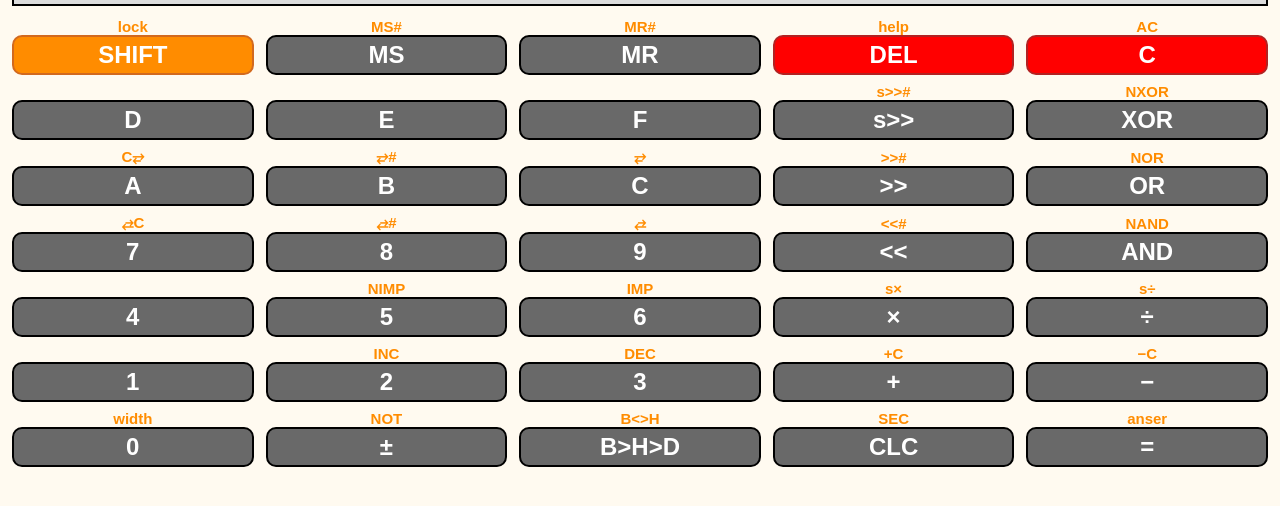
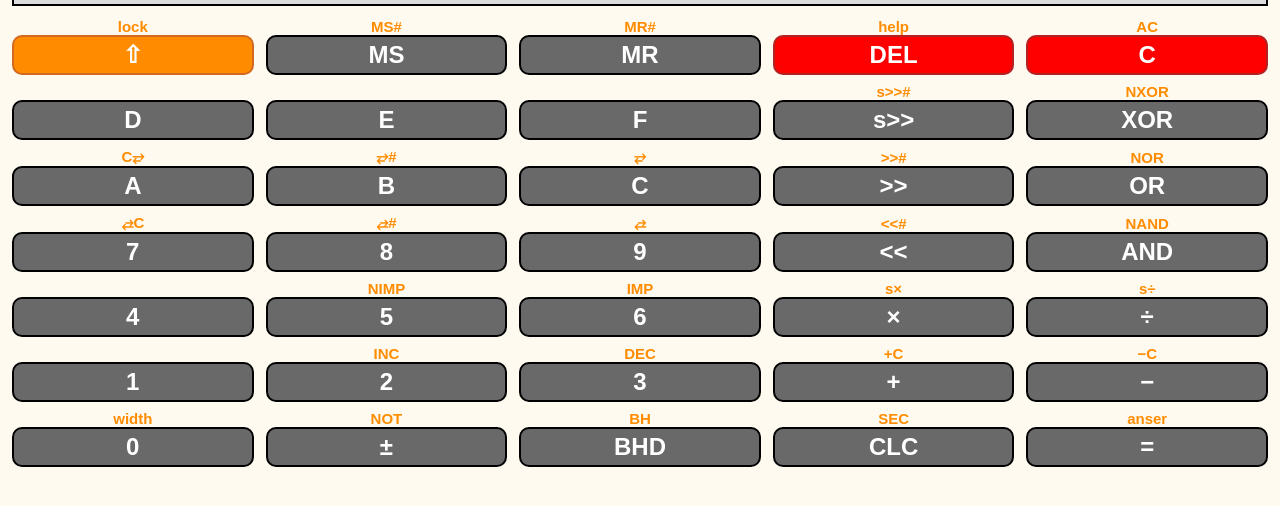
Before and after one commit to maarten-pennings/AluCalc, a plain HTML site: page AluCalc.html in a window 1280 px wide. Shown: the part 82-588 px from the top of the page. Drawn offline with Linux system fonts and the light colour scheme.

Commit message:
button labels smaller

```diff
--- a/AluCalc.html
+++ b/AluCalc.html
@@ -137,7 +137,8 @@
         document.getElementsByTagName("body")[0].onkeydown = hotkeyhandler;
         var buttons = document.getElementsByTagName("button");
         help = "<TITLE>ALU calc HELP</TITLE><table>\n"
-        help += "  <tr><td><b>hotkey</b></td><b>primary function</b></td><td><b>secondary function</b></td></tr>\n"
+        help += "<META name=\"viewport\" content=\"width=device-width, initial-scale=1.0\">\n"
+        help += "  <tr><td><b>hotkey</b></td><td><b>primary function</b></td><td><b>secondary function</b></td></tr>\n"
         for( var ix=0; ix<buttons.length; ix++ ) {
           const but = buttons[ix];
           const but_id = but.getAttribute("_id");
@@ -177,7 +178,7 @@
       <DIV class="skey">MR#</DIV>
       <DIV class="skey" >help</DIV>
       <DIV class="skey">AC</DIV>
-      <BUTTON class="mkey shift" _key="z" _id="key-shift" _helpm="shift (select orange function of each key)" _helps="lock shift">SHIFT</BUTTON>
+      <BUTTON class="mkey shift" _key="z" _id="key-shift" _helpm="shift (select orange function of each key)" _helps="lock shift">&#8679;</BUTTON>
       <BUTTON class="mkey" _key="s" _id="key-ms" _helpm="memory store to M" _helps="memory store to selected memory (A-F)">MS</BUTTON>
       <BUTTON class="mkey" _key="r" _id="key-mr" _helpm="memory recall from M" _helps="memory recall from selected memory (A-F)">MR</BUTTON>
       <BUTTON class="mkey del" _key="Backspace" _id="key-del" _helpm="delete last entry (key)" _helps="pops up a apge with help on AluCalc">DEL</BUTTON>
@@ -240,12 +241,12 @@
 
       <DIV class="skey">width</DIV>
       <DIV class="skey">NOT</DIV>
-      <DIV class="skey">B&lt;&gt;H</DIV>
+      <DIV class="skey">BH</DIV>
       <DIV class="skey">SEC</DIV>
       <DIV class="skey">anser</DIV>
       <BUTTON class="mkey" _key="0" _id="key-dig0" _helpm="(hexa)decimal or binary digit 0" _helps="loops through ALU widths">0</BUTTON>
       <BUTTON class="mkey" _key="`" _id="key-sign" _helpm="2s complement" _helps="bitwise inverse (NOT)">±</BUTTON>
-      <BUTTON class="mkey" _key="m" _id="key-mode" _helpm="loop through input modes (binary, hexadecimal, decimal)" _helps="loop through display modes">B&gt;H&gt;D</BUTTON>
+      <BUTTON class="mkey" _key="m" _id="key-mode" _helpm="loop through input modes (binary, hexadecimal, decimal)" _helps="loop through display modes">BHD</BUTTON>
       <BUTTON class="mkey" _key="y" _id="key-carry" _helpm="set carry flag" _helps="clear carry flag">CLC</BUTTON>
       <BUTTON class="mkey" _key="Enter" _id="key-exec" _helpm="complete pending computation" _helps="show history of answers">=</BUTTON>
     </DIV>
```
